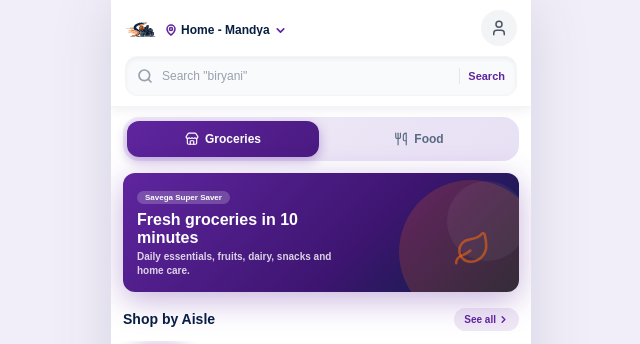
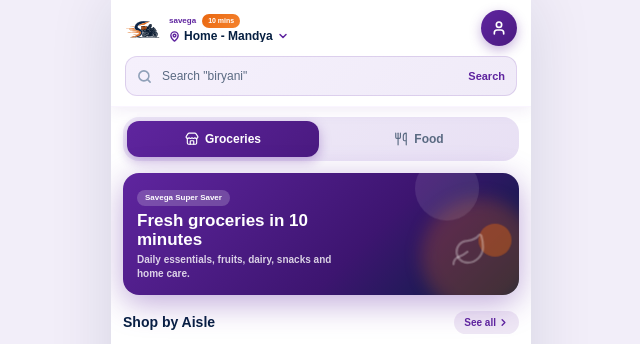
Before and after one commit to Nehagowda06/q-commerce, a Next.js app in the folder frontend/: page / in a window 1280 px wide. Shown: the top 344 px of the page, without its empty margins (319-959 px from the left). Built offline with nearby package versions, Linux system fonts and the light colour scheme.

Commit message:
feat: animations overhaul — floating orbs, badge pop, shimmer skeletons, gradient search bar, stagger rows

```diff
--- a/frontend/app/globals.css
+++ b/frontend/app/globals.css
@@ -1,46 +1,32 @@
 @import "tailwindcss";
 
 @theme {
-  /* ── Savega brand palette ── */
   --color-brand-primary: #5f259f;
   --color-brand-primary-light: #7c3abf;
   --color-brand-primary-dark: #4a1a80;
-
   --color-brand-navy: #061F41;
   --color-brand-navy-light: #0d3166;
-
   --color-brand-orange: #E96710;
   --color-brand-orange-light: #f5832e;
-
   --color-brand-accent: #00b761;
   --color-brand-accent-light: #00d472;
-
-  /* Surfaces */
   --color-brand-bg: #f2eef9;
   --color-brand-surface: #ffffff;
   --color-brand-surface-2: #f8f5fc;
-
-  /* Text */
   --color-brand-text: #061F41;
   --color-brand-text-muted: #5a6a82;
   --color-brand-text-light: #8fa0b8;
-
   --radius-xl: 12px;
   --radius-2xl: 16px;
   --radius-3xl: 24px;
-
   --shadow-soft: 0 4px 20px -2px rgba(6, 31, 65, 0.08);
   --shadow-medium: 0 10px 25px -5px rgba(6, 31, 65, 0.14);
   --shadow-purple: 0 8px 24px -4px rgba(95, 37, 159, 0.28);
   --shadow-card: 0 2px 12px rgba(6, 31, 65, 0.07);
 }
 
-:root {
-  --background: #f2eef9;
-  --foreground: #061F41;
-}
-
-html { background: var(--background); }
+:root { --background: #f2eef9; --foreground: #061F41; }
+html  { background: var(--background); }
 
 body {
   background: var(--background);
@@ -65,40 +51,38 @@ body {
 }
 
 button, input { font: inherit; }
-
-.app-container .font-black   { font-weight: 700; }
-.app-container .font-extrabold { font-weight: 700; }
-.app-container .font-bold    { font-weight: 600; }
+.app-container .font-black    { font-weight: 700; }
+.app-container .font-extrabold{ font-weight: 700; }
+.app-container .font-bold     { font-weight: 600; }
 .app-container .font-semibold { font-weight: 600; }
-.app-container .uppercase    { text-transform: none; }
-.app-container h1, .app-container h2, .app-container h3 { letter-spacing: 0; }
+.app-container .uppercase     { text-transform: none; }
+.app-container h1,.app-container h2,.app-container h3 { letter-spacing: 0; }
 .app-container [class*="tracking-"] { letter-spacing: 0; }
-
 .no-scrollbar::-webkit-scrollbar { display: none; }
 .no-scrollbar { -ms-overflow-style: none; scrollbar-width: none; }
 
-/* ── Gradient utilities ── */
-.savega-gradient        { background: linear-gradient(135deg, #5f259f 0%, #4a1a80 100%); }
-.savega-gradient-warm   { background: linear-gradient(135deg, #5f259f 0%, #E96710 100%); }
-.savega-gradient-navy   { background: linear-gradient(135deg, #061F41 0%, #0d3166 100%); }
-.hero-gradient          { background: linear-gradient(135deg, #5f259f 0%, #3d1570 60%, #061F41 100%); }
+/* ─── Gradients ─────────────────────────────────────────────────────────── */
+.savega-gradient      { background: linear-gradient(135deg, #5f259f 0%, #4a1a80 100%); }
+.savega-gradient-warm { background: linear-gradient(135deg, #7c3abf 0%, #E96710 100%); }
+.savega-gradient-navy { background: linear-gradient(135deg, #061F41 0%, #0d3166 100%); }
+.hero-gradient        { background: linear-gradient(135deg, #5f259f 0%, #3d1570 60%, #061F41 100%); }
 
-/* ── Zepto-style badge gradients ── */
-.badge-fresh    { background: linear-gradient(135deg, #00b761, #00d472); }
-.badge-hot      { background: linear-gradient(135deg, #E96710, #f5832e); }
-.badge-new      { background: linear-gradient(135deg, #5f259f, #7c3abf); }
-.badge-sale     { background: linear-gradient(135deg, #e11d48, #f43f5e); }
-.badge-best     { background: linear-gradient(135deg, #d97706, #f59e0b); }
+/* ─── Badge gradients ───────────────────────────────────────────────────── */
+.badge-fresh { background: linear-gradient(135deg, #00b761, #00d472); }
+.badge-hot   { background: linear-gradient(135deg, #E96710, #f5832e); }
+.badge-new   { background: linear-gradient(135deg, #5f259f, #7c3abf); }
+.badge-sale  { background: linear-gradient(135deg, #e11d48, #f43f5e); }
+.badge-best  { background: linear-gradient(135deg, #d97706, #f59e0b); }
 
-/* ── Glow effects ── */
-.glow-purple { box-shadow: 0 0 16px rgba(95, 37, 159, 0.4); }
-.glow-green  { box-shadow: 0 0 16px rgba(0, 183, 97, 0.4); }
-.glow-orange { box-shadow: 0 0 16px rgba(233, 103, 16, 0.4); }
+/* ─── Glow ──────────────────────────────────────────────────────────────── */
+.glow-purple { box-shadow: 0 0 20px rgba(95,37,159,0.45); }
+.glow-green  { box-shadow: 0 0 20px rgba(0,183,97,0.45); }
+.glow-orange { box-shadow: 0 0 20px rgba(233,103,16,0.45); }
 
-/* ── Shimmer animation for skeletons ── */
+/* ─── Shimmer skeleton ──────────────────────────────────────────────────── */
 @keyframes shimmer {
   0%   { background-position: -200% 0; }
-  100% { background-position: 200% 0; }
+  100% { background-position:  200% 0; }
 }
 .shimmer {
   background: linear-gradient(90deg, #f0ebf8 25%, #e4daf2 50%, #f0ebf8 75%);
@@ -106,17 +90,60 @@ button, input { font: inherit; }
   animation: shimmer 1.4s infinite;
 }
 
-/* ── Pulse dot for live indicators ── */
+/* ─── Floating orb (hero decoration) ───────────────────────────────────── */
+@keyframes float-orb {
+  0%,100% { transform: translateY(0) scale(1); }
+  50%     { transform: translateY(-8px) scale(1.04); }
+}
+.float-orb { animation: float-orb 4s ease-in-out infinite; }
+.float-orb-slow { animation: float-orb 6s ease-in-out infinite; }
+
+/* ─── Pulse dot ─────────────────────────────────────────────────────────── */
 @keyframes pulse-dot {
-  0%, 100% { opacity: 1; transform: scale(1); }
-  50%       { opacity: 0.6; transform: scale(1.3); }
+  0%,100% { opacity:1; transform:scale(1); }
+  50%     { opacity:.6; transform:scale(1.35); }
 }
 .pulse-dot { animation: pulse-dot 1.4s ease-in-out infinite; }
 
-/* ── Section header gradient text ── */
+/* ─── Bounce-in for badges ──────────────────────────────────────────────── */
+@keyframes badge-pop {
+  0%   { transform: scale(0) rotate(-12deg); opacity:0; }
+  70%  { transform: scale(1.15) rotate(3deg); opacity:1; }
+  100% { transform: scale(1) rotate(0deg); opacity:1; }
+}
+.badge-pop { animation: badge-pop 0.35s cubic-bezier(.34,1.56,.64,1) forwards; }
+
+/* ─── Slide-up-fade for cards ───────────────────────────────────────────── */
+@keyframes slide-up {
+  from { opacity:0; transform:translateY(18px); }
+  to   { opacity:1; transform:translateY(0); }
+}
+.slide-up { animation: slide-up 0.4s ease forwards; }
+
+/* ─── Gradient text ─────────────────────────────────────────────────────── */
 .gradient-text {
   background: linear-gradient(135deg, #5f259f, #E96710);
   -webkit-background-clip: text;
   -webkit-text-fill-color: transparent;
   background-clip: text;
 }
+
+/* ─── Search bar purple tint ────────────────────────────────────────────── */
+.search-bar {
+  background: linear-gradient(135deg, #f5f0fc 0%, #f0ebf8 100%);
+  border: 1.5px solid rgba(95,37,159,0.15);
+  transition: border-color 0.2s, box-shadow 0.2s;
+}
+.search-bar:focus-within {
+  border-color: rgba(95,37,159,0.5);
+  box-shadow: 0 0 0 3px rgba(95,37,159,0.1);
+}
+
+/* ─── Card hover lift ───────────────────────────────────────────────────── */
+.card-hover {
+  transition: transform 0.18s ease, box-shadow 0.18s ease;
+}
+.card-hover:hover {
+  transform: translateY(-2px);
+  box-shadow: 0 8px 24px rgba(6,31,65,0.13);
+}
--- a/frontend/app/page.tsx
+++ b/frontend/app/page.tsx
@@ -132,11 +132,16 @@ export default function Home() {
   if (loading) {
     return (
       <div className="px-4 py-4 space-y-4 bg-white">
-        <div className="h-11 rounded-2xl bg-gray-100 animate-pulse" />
-        <div className="h-32 rounded-3xl bg-gray-100 animate-pulse" />
+        <div className="h-11 rounded-2xl shimmer" />
+        <div className="h-32 rounded-3xl shimmer" />
         <div className="grid grid-cols-4 gap-3">
           {[1, 2, 3, 4].map((item) => (
-            <div key={item} className="h-20 rounded-2xl bg-gray-100 animate-pulse" />
+            <div key={item} className="h-20 rounded-2xl shimmer" />
+          ))}
+        </div>
+        <div className="grid grid-cols-2 gap-3">
+          {[1, 2, 3, 4].map((item) => (
+            <div key={item} className="h-44 rounded-2xl shimmer" />
           ))}
         </div>
       </div>
@@ -343,19 +348,32 @@ function GroceryHome({
   return (
     <>
       <motion.section variants={sectionVariants} className="px-3 pt-3">
-        <div className="w-full min-h-24 rounded-xl hero-gradient p-3.5 text-white relative overflow-hidden shadow-[0_8px_32px_rgba(95,37,159,0.35)]">
+        <div className="w-full min-h-24 rounded-2xl hero-gradient p-3.5 text-white relative overflow-hidden shadow-[0_8px_32px_rgba(95,37,159,0.4)]">
           <div className="relative z-10 max-w-[210px]">
-            <span className="text-[8px] font-bold uppercase bg-white/20 px-2 py-0.5 rounded-full tracking-wider">
+            <motion.span
+              initial={{ opacity: 0, y: -8 }} animate={{ opacity: 1, y: 0 }} transition={{ delay: 0.1 }}
+              className="inline-block text-[8px] font-black uppercase bg-white/20 px-2 py-0.5 rounded-full tracking-wider mb-1.5"
+            >
               Savega Super Saver
-            </span>
-            <h1 className="text-[16px] font-extrabold mt-1.5 leading-[1.1]">Fresh groceries in 10 minutes</h1>
-            <p className="text-[10px] font-semibold text-white/80 mt-1 leading-snug">
+            </motion.span>
+            <motion.h1
+              initial={{ opacity: 0, y: 8 }} animate={{ opacity: 1, y: 0 }} transition={{ delay: 0.2 }}
+              className="text-[17px] font-black leading-[1.1]"
+            >
+              Fresh groceries in 10 minutes
+            </motion.h1>
+            <motion.p
+              initial={{ opacity: 0 }} animate={{ opacity: 1 }} transition={{ delay: 0.35 }}
+              className="text-[10px] font-semibold text-white/80 mt-1 leading-snug"
+            >
               Daily essentials, fruits, dairy, snacks and home care.
-            </p>
+            </motion.p>
           </div>
-          <div className="absolute -right-6 -bottom-8 w-36 h-36 rounded-full bg-brand-orange/20" />
-          <div className="absolute -right-2 top-2 w-20 h-20 rounded-full bg-white/5" />
-          <Leaf className="absolute right-7 bottom-6 text-brand-orange/60" size={38} strokeWidth={1.6} />
+          {/* Floating orbs */}
+          <div className="float-orb absolute -right-4 -bottom-6 w-28 h-28 rounded-full bg-brand-orange/25 blur-sm" />
+          <div className="float-orb-slow absolute right-10 -top-4 w-16 h-16 rounded-full bg-white/10" />
+          <div className="float-orb absolute right-2 bottom-8 w-8 h-8 rounded-full bg-brand-orange/40" />
+          <Leaf className="absolute right-8 bottom-5 text-white/30 float-orb" size={36} strokeWidth={1.5} />
         </div>
       </motion.section>
 
@@ -411,17 +429,25 @@ function FoodHome() {
   return (
     <>
       <motion.section variants={sectionVariants} className="px-3 pt-3">
-        <div className="w-full min-h-24 rounded-xl hero-gradient p-3.5 text-white relative overflow-hidden shadow-[0_8px_32px_rgba(95,37,159,0.35)]">
+        <div className="w-full min-h-24 rounded-2xl hero-gradient p-3.5 text-white relative overflow-hidden shadow-[0_8px_32px_rgba(95,37,159,0.4)]">
           <div className="relative z-10 max-w-[220px]">
-            <span className="text-[8px] font-bold uppercase bg-white/20 px-2 py-0.5 rounded-full tracking-wider">Savega Food</span>
-            <h1 className="text-[16px] font-extrabold mt-1.5 leading-[1.1]">Order from local favorites</h1>
-            <p className="text-[10px] font-semibold text-white/85 mt-1 leading-snug">
+            <motion.span initial={{ opacity:0, y:-8 }} animate={{ opacity:1, y:0 }} transition={{ delay:0.1 }}
+              className="inline-block text-[8px] font-black uppercase bg-white/20 px-2 py-0.5 rounded-full tracking-wider mb-1.5">
+              Savega Food
+            </motion.span>
+            <motion.h1 initial={{ opacity:0, y:8 }} animate={{ opacity:1, y:0 }} transition={{ delay:0.2 }}
+              className="text-[17px] font-black leading-[1.1]">
+              Order from local favorites
+            </motion.h1>
+            <motion.p initial={{ opacity:0 }} animate={{ opacity:1 }} transition={{ delay:0.35 }}
+              className="text-[10px] font-semibold text-white/85 mt-1 leading-snug">
               Top restaurants, quick bites, desserts and dinner picks.
-            </p>
+            </motion.p>
           </div>
-          <div className="absolute -right-6 -bottom-8 w-36 h-36 rounded-full bg-brand-orange/20" />
-          <div className="absolute -right-2 top-2 w-20 h-20 rounded-full bg-white/5" />
-          <Flame className="absolute right-8 bottom-6 text-brand-orange/70" size={38} strokeWidth={1.6} />
+          <div className="float-orb absolute -right-4 -bottom-6 w-28 h-28 rounded-full bg-brand-orange/25 blur-sm" />
+          <div className="float-orb-slow absolute right-10 -top-4 w-16 h-16 rounded-full bg-white/10" />
+          <div className="float-orb absolute right-2 bottom-8 w-8 h-8 rounded-full bg-brand-orange/40" />
+          <Flame className="absolute right-8 bottom-5 text-white/30 float-orb" size={36} strokeWidth={1.5} />
         </div>
       </motion.section>
 
@@ -489,8 +515,14 @@ function ProductRow({ title, subtitle, products }: { title: string; subtitle: st
         </Link>
       </div>
       <div className="flex overflow-x-auto gap-2.5 px-3 pb-3 no-scrollbar">
-        {products.map((product) => (
-          <div key={product.id} className="w-[130px] flex-shrink-0">
+        {products.map((product, i) => (
+          <motion.div
+            key={product.id}
+            className="w-[130px] flex-shrink-0"
+            initial={{ opacity: 0, y: 16 }}
+            animate={{ opacity: 1, y: 0 }}
+            transition={{ delay: i * 0.05, type: "spring", stiffness: 300, damping: 24 }}
+          >
             <ProductCard
               id={product.id} name={product.name} image={product.imageColor}
               price={product.price} originalPrice={product.originalPrice}
@@ -498,7 +530,7 @@ function ProductRow({ title, subtitle, products }: { title: string; subtitle: st
               brand={product.brand} category={product.category}
               description={product.description} details={product.details} nutrition={product.nutrition}
             />
-          </div>
+          </motion.div>
         ))}
       </div>
     </motion.section>
--- a/frontend/components/layout/Navbar.tsx
+++ b/frontend/components/layout/Navbar.tsx
@@ -67,21 +67,30 @@ export default function Navbar() {
 
   return (
     <>
-      <header className="sticky top-0 z-50 bg-white border-b border-gray-100 shadow-[0_2px_12px_rgba(6,31,65,0.08)]">
+      <header className="sticky top-0 z-50 bg-white border-b border-purple-50 shadow-[0_2px_16px_rgba(95,37,159,0.1)]">
         <div className="px-3.5 py-2.5">
           <div className="flex items-center justify-between mb-2.5">
             <div className="flex items-center gap-2 min-w-0">
               {/* eslint-disable-next-line @next/next/no-img-element */}
-              <img src="/savega logo.svg" alt="Savega" className="w-8 h-8 object-contain flex-shrink-0" />
+              <motion.img
+                src="/savega logo.svg" alt="Savega"
+                className="w-9 h-9 object-contain flex-shrink-0"
+                whileTap={{ rotate: -10, scale: 0.9 }}
+                transition={{ type: "spring", stiffness: 500, damping: 15 }}
+              />
               <div className="min-w-0">
+                <div className="flex items-center gap-1.5 mb-0.5">
+                  <span className="text-[8px] font-black text-brand-primary uppercase tracking-wider">savega</span>
+                  <span className="badge-hot text-white text-[7px] font-black px-1.5 py-0.5 rounded-full">10 mins</span>
+                </div>
                 <button
                   type="button"
                   onClick={() => setShowAddressPicker(true)}
-                  className="flex items-center gap-1 mt-1 min-w-0 group"
+                  className="flex items-center gap-1 min-w-0 group"
                   aria-label="Change delivery address"
                 >
-                  <MapPin size={12} className="text-brand-primary flex-shrink-0" strokeWidth={3} />
-                  <span className="text-[12px] font-bold text-brand-text leading-none truncate max-w-[160px]">
+                  <MapPin size={11} className="text-brand-primary flex-shrink-0" strokeWidth={3} />
+                  <span className="text-[12px] font-black text-brand-text leading-none truncate max-w-[150px]">
                     {activeAddress.label} - Mandya
                   </span>
                   <motion.span
@@ -89,27 +98,35 @@ export default function Navbar() {
                     transition={{ duration: 0.2 }}
                     className="flex-shrink-0"
                   >
-                    <ChevronDown size={13} className="text-brand-primary" strokeWidth={3} />
+                    <ChevronDown size={12} className="text-brand-primary" strokeWidth={3} />
                   </motion.span>
                 </button>
               </div>
             </div>
 
             <Link href="/profile">
-              <motion.div whileTap={{ scale: 0.9 }}
-                className="w-9 h-9 rounded-full bg-gray-100 flex items-center justify-center text-gray-600 cursor-pointer"
-                aria-label="Profile">
-                <User size={18} />
+              <motion.div
+                whileTap={{ scale: 0.88 }}
+                whileHover={{ scale: 1.05 }}
+                className="w-9 h-9 rounded-full savega-gradient flex items-center justify-center text-white cursor-pointer shadow-[0_4px_12px_rgba(95,37,159,0.35)]"
+                aria-label="Profile"
+              >
+                <User size={16} strokeWidth={2.5} />
               </motion.div>
             </Link>
           </div>
 
           {showSearch && (
-            <div className="relative group">
-              <div className="absolute inset-y-0 left-3 flex items-center pointer-events-none text-gray-400 group-focus-within:text-brand-primary transition-colors z-10">
-                <Search size={16} strokeWidth={2.5} />
+            <div className="relative">
+              <div className="absolute inset-y-0 left-3 flex items-center pointer-events-none z-10">
+                <motion.div
+                  animate={{ color: query ? "#5f259f" : "#8fa0b8" }}
+                  transition={{ duration: 0.2 }}
+                >
+                  <Search size={15} strokeWidth={2.5} />
+                </motion.div>
               </div>
-              <div className="relative w-full h-10 bg-gray-50 border border-gray-100 rounded-xl flex items-center shadow-inner overflow-hidden focus-within:border-brand-primary transition-colors">
+              <div className="search-bar relative w-full h-10 rounded-xl flex items-center overflow-hidden">
                 <input type="text" value={query} onChange={(e) => setQuery(e.target.value)}
                   className="w-full h-full pl-9 pr-16 bg-transparent text-[12px] font-medium focus:outline-none z-10 text-brand-text"
                   aria-label="Search Savega" placeholder="" />
@@ -117,8 +134,9 @@ export default function Navbar() {
                   <div className="absolute left-9 inset-y-0 flex items-center pointer-events-none z-0">
                     <AnimatePresence mode="wait">
                       <motion.span key={placeholderIdx}
-                        initial={{ y: 10, opacity: 0 }} animate={{ y: 0, opacity: 1 }} exit={{ y: -10, opacity: 0 }}
-                        className="text-gray-400 text-[12px] font-medium">
+                        initial={{ y: 8, opacity: 0 }} animate={{ y: 0, opacity: 1 }} exit={{ y: -8, opacity: 0 }}
+                        transition={{ duration: 0.2 }}
+                        className="text-brand-text-muted text-[12px] font-medium">
                         {placeholders[placeholderIdx]}
                       </motion.span>
                     </AnimatePresence>
@@ -126,18 +144,21 @@ export default function Navbar() {
                 )}
               </div>
               <div className="absolute right-3 inset-y-0 flex items-center z-10 gap-1">
-                {query ? (
-                  <button type="button" onClick={() => setQuery("")}
-                    className="w-5 h-5 rounded-full bg-gray-200 flex items-center justify-center text-gray-500"
-                    aria-label="Clear search">
-                    <X size={11} strokeWidth={3} />
-                  </button>
-                ) : (
-                  <>
-                    <div className="w-px h-4 bg-gray-200 mx-1" />
-                    <span className="text-[11px] font-bold text-brand-primary">Search</span>
-                  </>
-                )}
+                <AnimatePresence mode="wait">
+                  {query ? (
+                    <motion.button key="clear" type="button" onClick={() => setQuery("")}
+                      initial={{ scale: 0, opacity: 0 }} animate={{ scale: 1, opacity: 1 }} exit={{ scale: 0, opacity: 0 }}
+                      className="w-5 h-5 rounded-full bg-brand-primary/20 flex items-center justify-center text-brand-primary"
+                      aria-label="Clear search">
+                      <X size={11} strokeWidth={3} />
+                    </motion.button>
+                  ) : (
+                    <motion.span key="label" initial={{ opacity: 0 }} animate={{ opacity: 1 }}
+                      className="text-[11px] font-black text-brand-primary">
+                      Search
+                    </motion.span>
+                  )}
+                </AnimatePresence>
               </div>
             </div>
           )}
```
Also changed, not shown: frontend/components/ui/ProductCard.tsx (+15 -5 lines).
